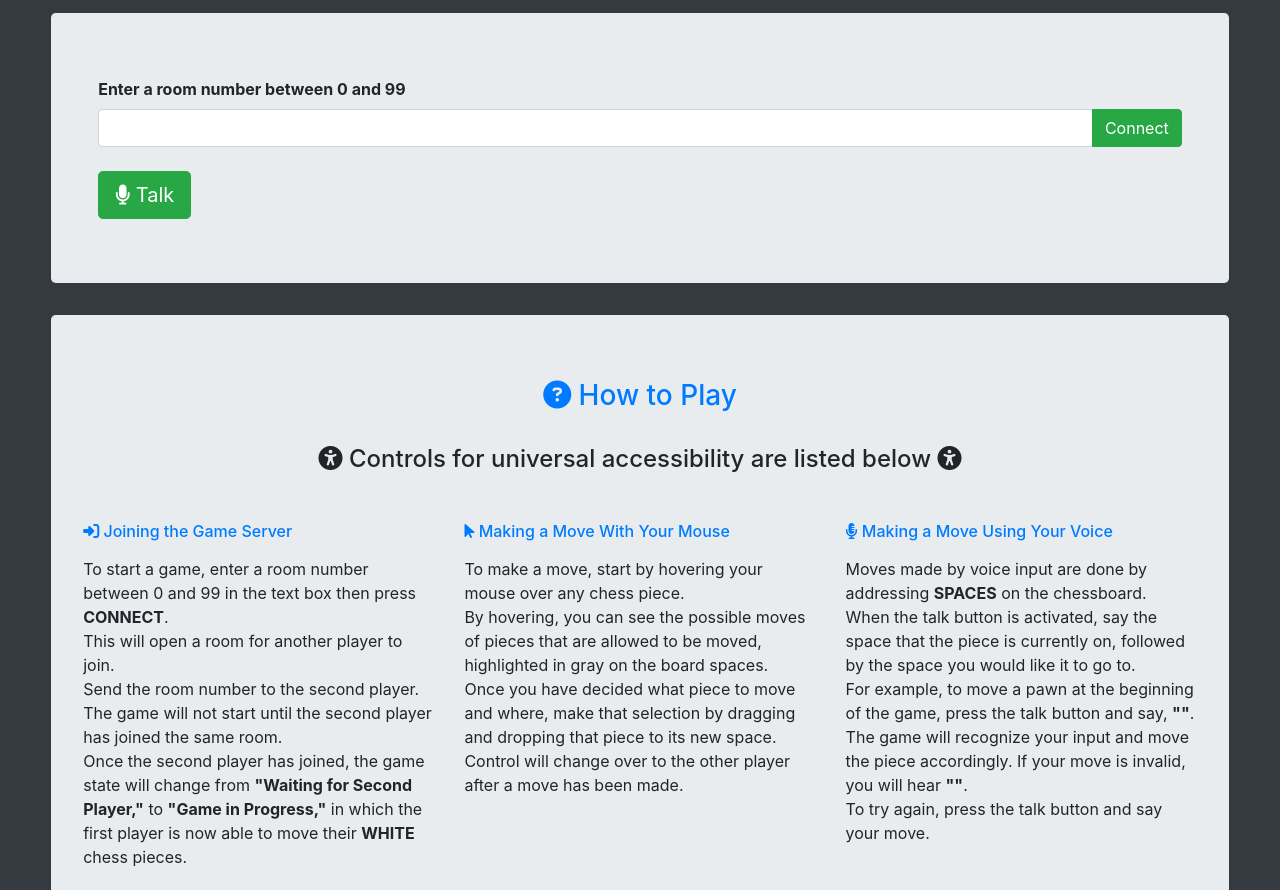
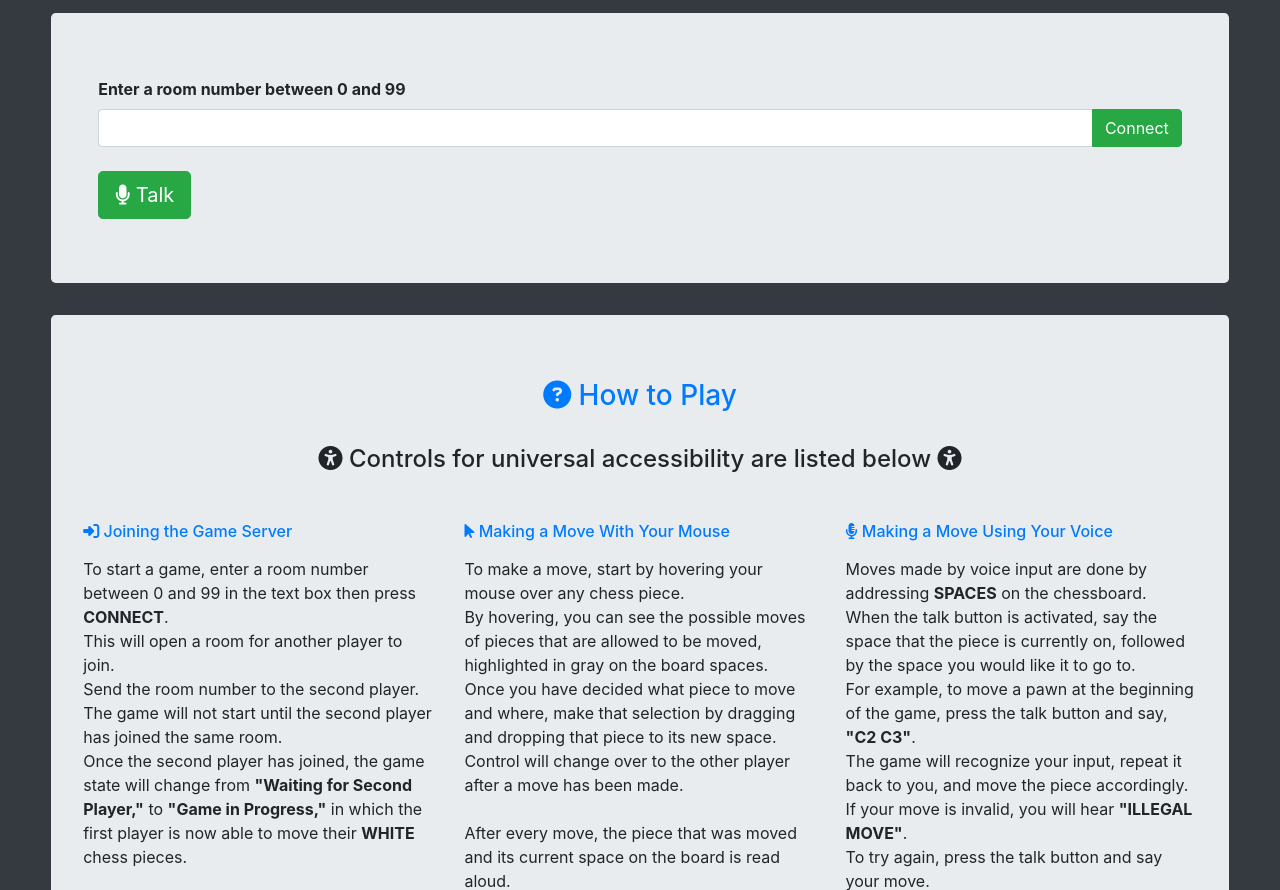
Before and after one commit to Shaunak1857/SimplyChess, a website: page index.html in a window 1280 px wide. Shown: the part 62-952 px from the top of the page. Drawn offline with nearby package versions, Linux system fonts and the light colour scheme.

Commit message:
Updated FAQ for voice input help
Voice input help includes an example now.

```diff
--- a/index.html
+++ b/index.html
@@ -111,7 +111,9 @@
           To make a move, start by hovering your mouse over any chess piece. <br>
           By hovering, you can see the possible moves of pieces that are allowed to be moved, highlighted in gray on the board spaces.<br>
           Once you have decided what piece to move and where, make that selection by dragging and dropping that piece to its new space. <br>
-          Control will change over to the other player after a move has been made.
+          Control will change over to the other player after a move has been made.<br><br>
+
+          After every move, the piece that was moved and its current space on the board is read aloud.
         </p>
       </div>
 
@@ -121,9 +123,12 @@
           Moves made by voice input are done by addressing <strong>SPACES</strong> on the chessboard. <br>
           When the talk button is activated, say the space that the piece is currently on,
           followed by the space you would like it to go to. <br>
-          For example, to move a pawn at the beginning of the game, press the talk button and say, <strong>""</strong>.<br>
-          The game will recognize your input and move the piece accordingly. If your move is invalid, you will hear <strong>""</strong>. <br>
-          To try again, press the talk button and say your move.
+          For example, to move a pawn at the beginning of the game, press the talk button and say, <strong>"C2 C3"</strong>.<br>
+          The game will recognize your input, repeat it back to you, and move the piece accordingly. <br>
+          If your move is invalid, you will hear <strong>"ILLEGAL MOVE"</strong>. <br>
+          To try again, press the talk button and say your move.<br><br>
+
+          After every move, the piece that was moved and its current space on the board is read aloud.
         </p>
       </div>
 
```
